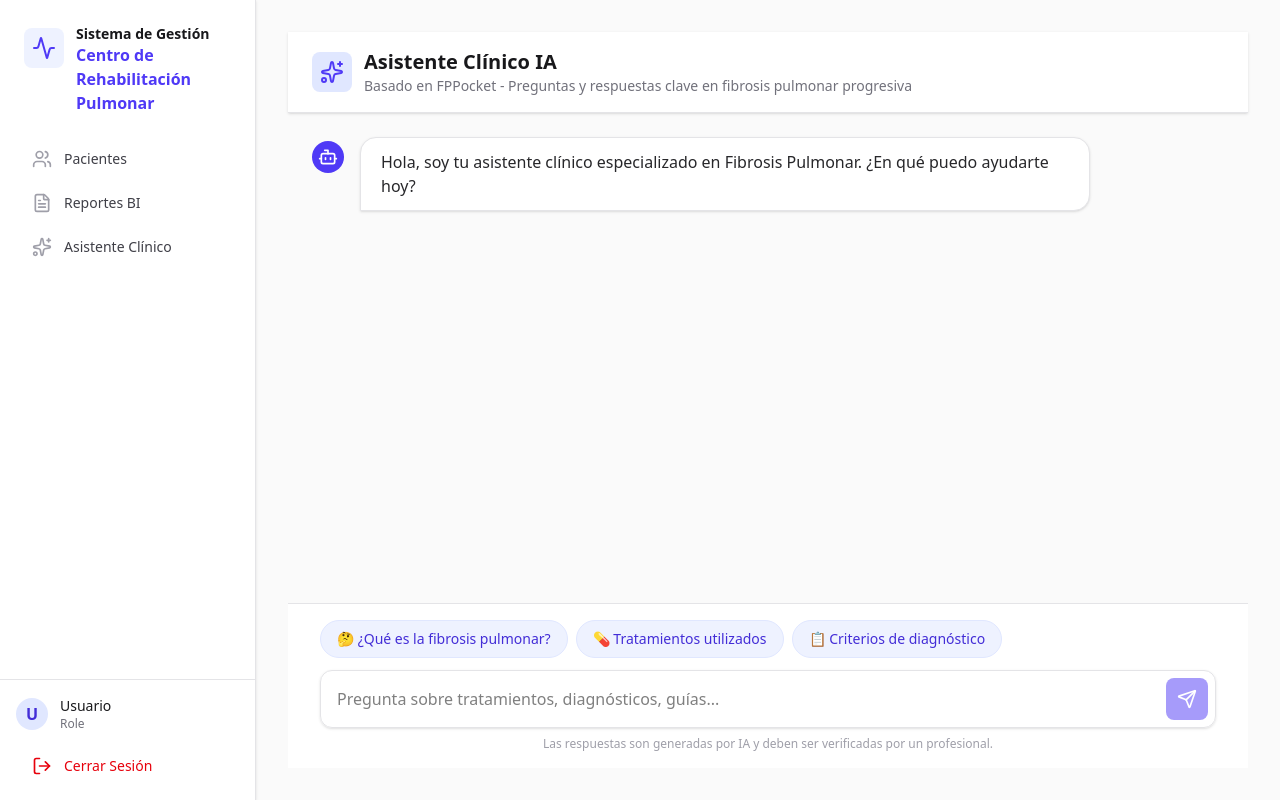
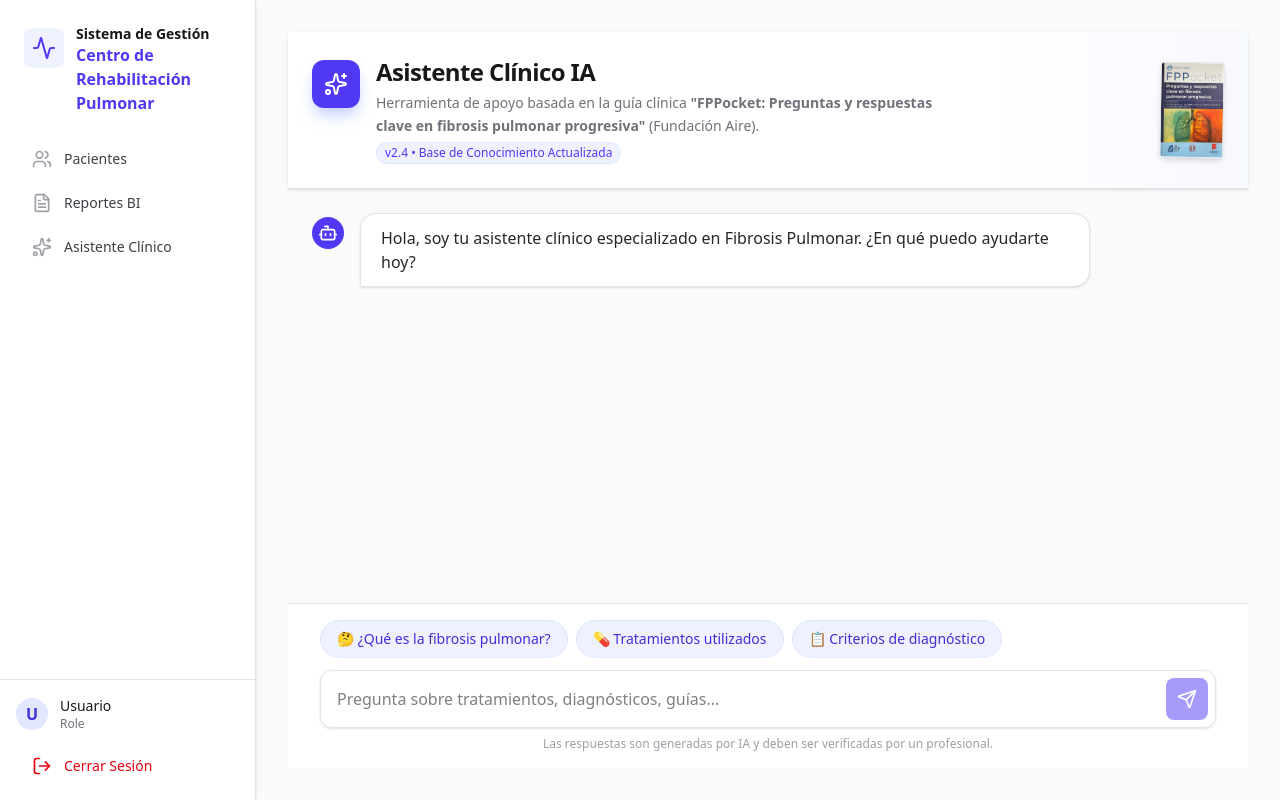
Before and after one commit to msolisp/sistema-gestion-broncopulmonar, a Next.js app: page /asistente in a window 1280 px wide. Built offline with nearby package versions, Linux system fonts and the light colour scheme; no server answers.

Commit message:
feat(ui): enhance assistant header with book cover and better typography

```diff
--- a/src/app/(internal)/(main)/asistente/page.tsx
+++ b/src/app/(internal)/(main)/asistente/page.tsx
@@ -89,13 +89,34 @@ export default function AssistantPage() {
     return (
         <div className="h-[calc(100vh-4rem)] flex flex-col bg-zinc-50">
             {/* Header */}
-            <div className="bg-white border-b border-zinc-200 px-6 py-4 flex items-center gap-3 shadow-sm">
-                <div className="p-2 bg-indigo-100 rounded-lg text-indigo-600">
-                    <Sparkles className="w-6 h-6" />
-                </div>
-                <div>
-                    <h1 className="text-xl font-bold text-zinc-900">Asistente Clínico IA</h1>
-                    <p className="text-sm text-zinc-500">Basado en FPPocket - Preguntas y respuestas clave en fibrosis pulmonar progresiva</p>
+            <div className="bg-white border-b border-zinc-200 shadow-sm relative overflow-hidden">
+                <div className="absolute top-0 right-0 w-64 h-full bg-gradient-to-l from-indigo-50 to-transparent opacity-50" />
+                <div className="px-6 py-6 flex items-center justify-between relative z-10">
+                    <div className="flex items-start gap-4">
+                        <div className="p-3 bg-indigo-600 rounded-xl shadow-lg shadow-indigo-200 mt-1">
+                            <Sparkles className="w-6 h-6 text-white" />
+                        </div>
+                        <div className="max-w-xl">
+                            <h1 className="text-2xl font-bold text-zinc-900 tracking-tight">Asistente Clínico IA</h1>
+                            <p className="text-zinc-500 mt-1 text-sm leading-relaxed">
+                                Herramienta de apoyo basada en la guía clínica <strong>"FPPocket: Preguntas y respuestas clave en fibrosis pulmonar progresiva"</strong> (Fundación Aire).
+                                <span className="block mt-1 text-xs text-indigo-600 font-medium bg-indigo-50 w-fit px-2 py-0.5 rounded-full border border-indigo-100">
+                                    v2.4 • Base de Conocimiento Actualizada
+                                </span>
+                            </p>
+                        </div>
+                    </div>
+                    {/* Book Cover Image */}
+                    <div className="hidden md:block flex-shrink-0 ml-6">
+                        <div className="relative h-24 w-16 shadow-md rounded-sm overflow-hidden border border-zinc-200 transform rotate-1 hover:rotate-0 transition-transform duration-300">
+                            {/* eslint-disable-next-line @next/next/no-img-element */}
+                            <img
+                                src="/images/fppocket-cover.jpg"
+                                alt="FPPocket Cover"
+                                className="object-cover w-full h-full"
+                            />
+                        </div>
+                    </div>
                 </div>
             </div>
 
```
Also changed, not shown: public/images/fppocket-cover.jpg (added).
